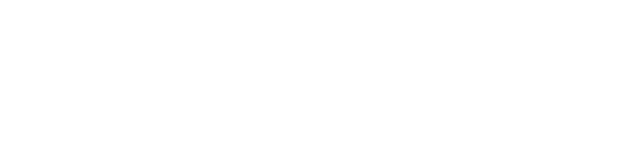
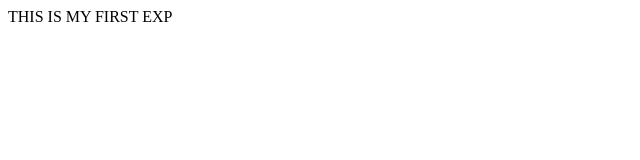
Before and after one commit to npbaggan-source/Nihal-p-baggan, a plain HTML site: page index.html in a window 1280 px wide. Shown: the whole page, without its empty margins (0-640 px from the left). Drawn offline with Linux system fonts and the light colour scheme.

Commit message:
upding another code

```diff
--- a/index.html
+++ b/index.html
@@ -6,6 +6,7 @@
     <title>Document</title>
 </head>
 <body>
+    THIS IS MY FIRST EXP
 
 </body>
 </html>
```
